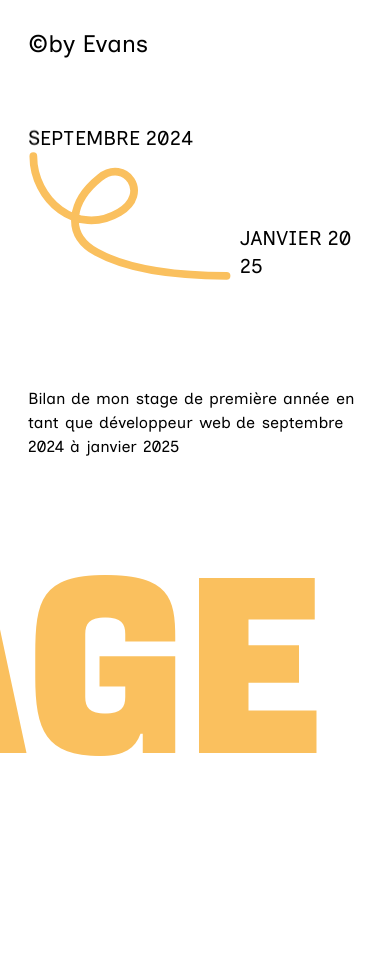
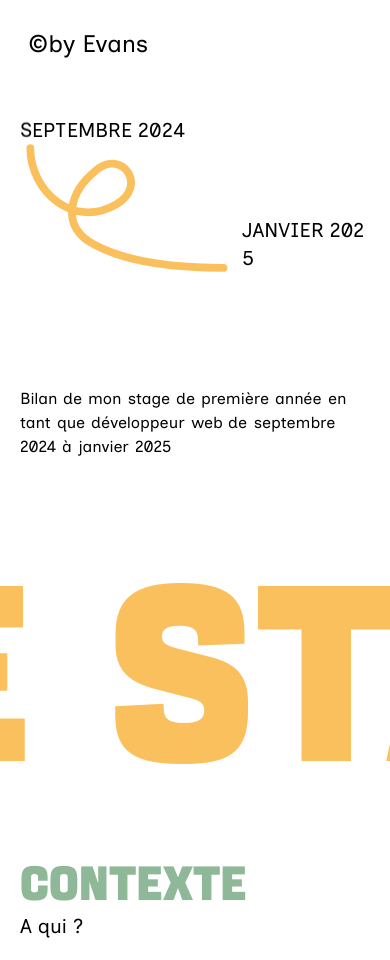
Before and after one commit to evansliaudet/Rapport-de-stage, a Next.js app: page / in a window 390 px wide. Before the commit the page ends 844 px from the top, so only its background shows below. Built offline with nearby package versions, Linux system fonts and the light colour scheme.

Commit message:
Contexte

```diff
--- /dev/null
+++ b/app/components/Sections/Contexte.js
@@ -0,0 +1,23 @@
+export default function Contexte({ font }) {
+  return (
+    <section className="overflow-hidden">
+      <h2 className={`${font.className}`}>Contexte</h2>
+      <p className="text-xl">A qui ?</p>
+      <svg
+        width="1022"
+        height="1989"
+        viewBox="0 0 1022 1989"
+        fill="none"
+        xmlns="http://www.w3.org/2000/svg"
+        className="hidden lg:block"
+      >
+        <path
+          d="M162.981 6.78015C162.981 204.402 265.963 401.984 489.024 401.984C735.125 401.984 966.562 325.59 966.562 601.416C966.562 753.436 1015.96 906.65 1015.96 1052.61C1015.96 1184.18 1011.31 1235.74 900.695 1302.9C613.825 1477.07 311.182 1287.17 311.182 1716.04C311.182 1769.34 292.174 1834.08 258.489 1876.68C185.965 1968.4 76.2635 1961.65 -25.8386 1982.07"
+          stroke="#FAC05E"
+          strokeWidth="12"
+          strokeLinecap="round"
+        />
+      </svg>
+    </section>
+  );
+}
--- a/app/globals.css
+++ b/app/globals.css
@@ -3,7 +3,7 @@
 @tailwind utilities;
 
 section {
-    @apply p-7 md:p-10
+    @apply p-5 md:p-10
 }
 
 @keyframes infinite-carousel {
@@ -16,5 +16,9 @@ section {
   }
 
 .carousel {
-    animation: infinite-carousel 10s infinite linear;
+    animation: infinite-carousel 15s infinite linear;
 }
+
+h2 {
+ @apply text-5xl uppercase text-green;
+}
--- a/app/page.js
+++ b/app/page.js
@@ -1,5 +1,6 @@
 import localFont from "next/font/local";
 import Hero from "./components/Sections/Hero";
+import Contexte from "./components/Sections/Contexte";
 
 const Frick = localFont({ src: "./fonts/Frick0.3-Regular.otf" });
 
@@ -7,6 +8,7 @@ export default function Home() {
   return (
     <main className="">
       <Hero font={Frick} />
+      <Contexte font={Frick} />
     </main>
   );
 }
--- a/tailwind.config.mjs
+++ b/tailwind.config.mjs
@@ -9,6 +9,7 @@ export default {
     extend: {
       colors: {
         yellow: "#FAC05E",
+        green: "#8EB897",
       },
     },
   },
```
Also changed, not shown: public/line.svg (added).
